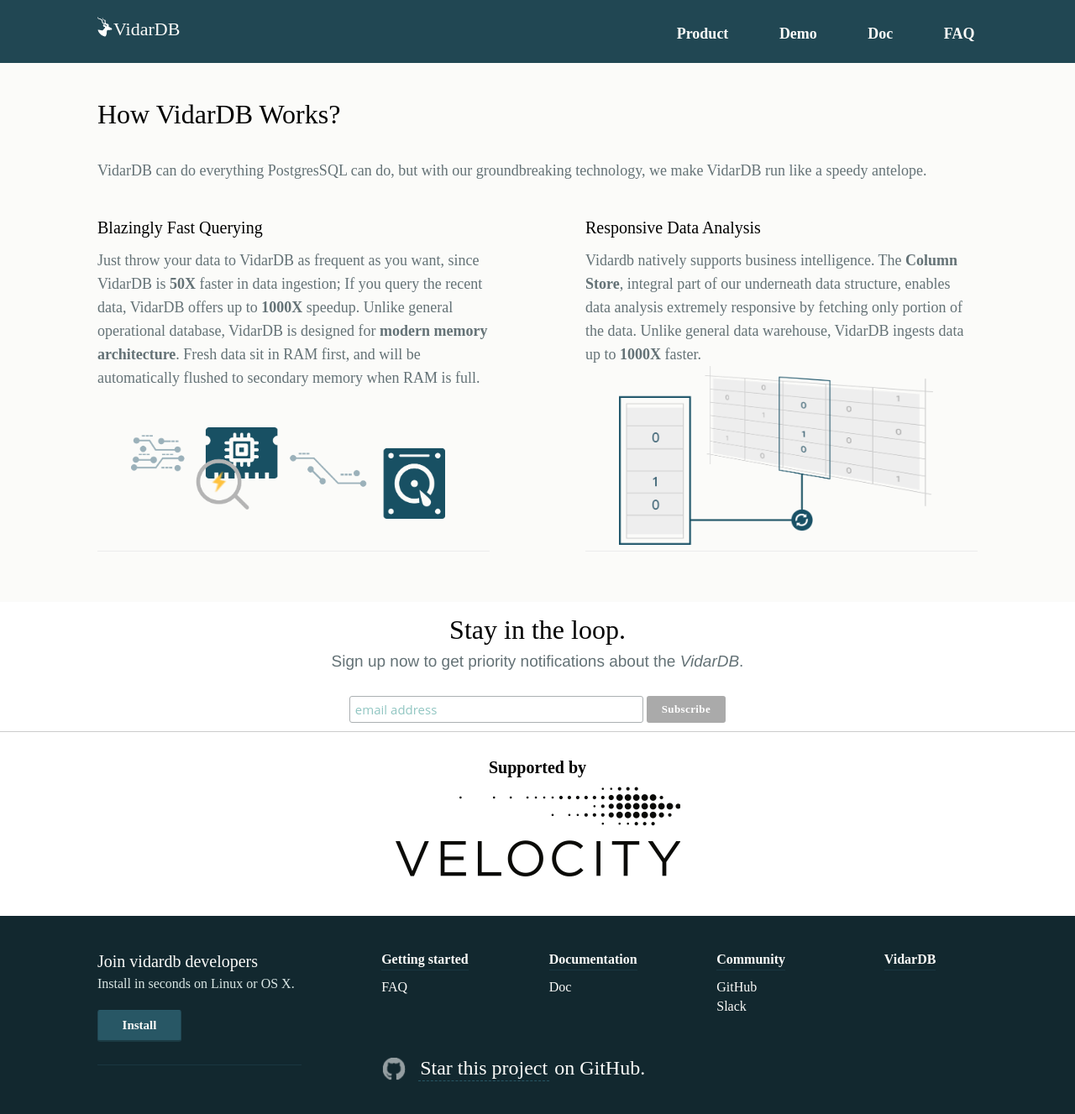
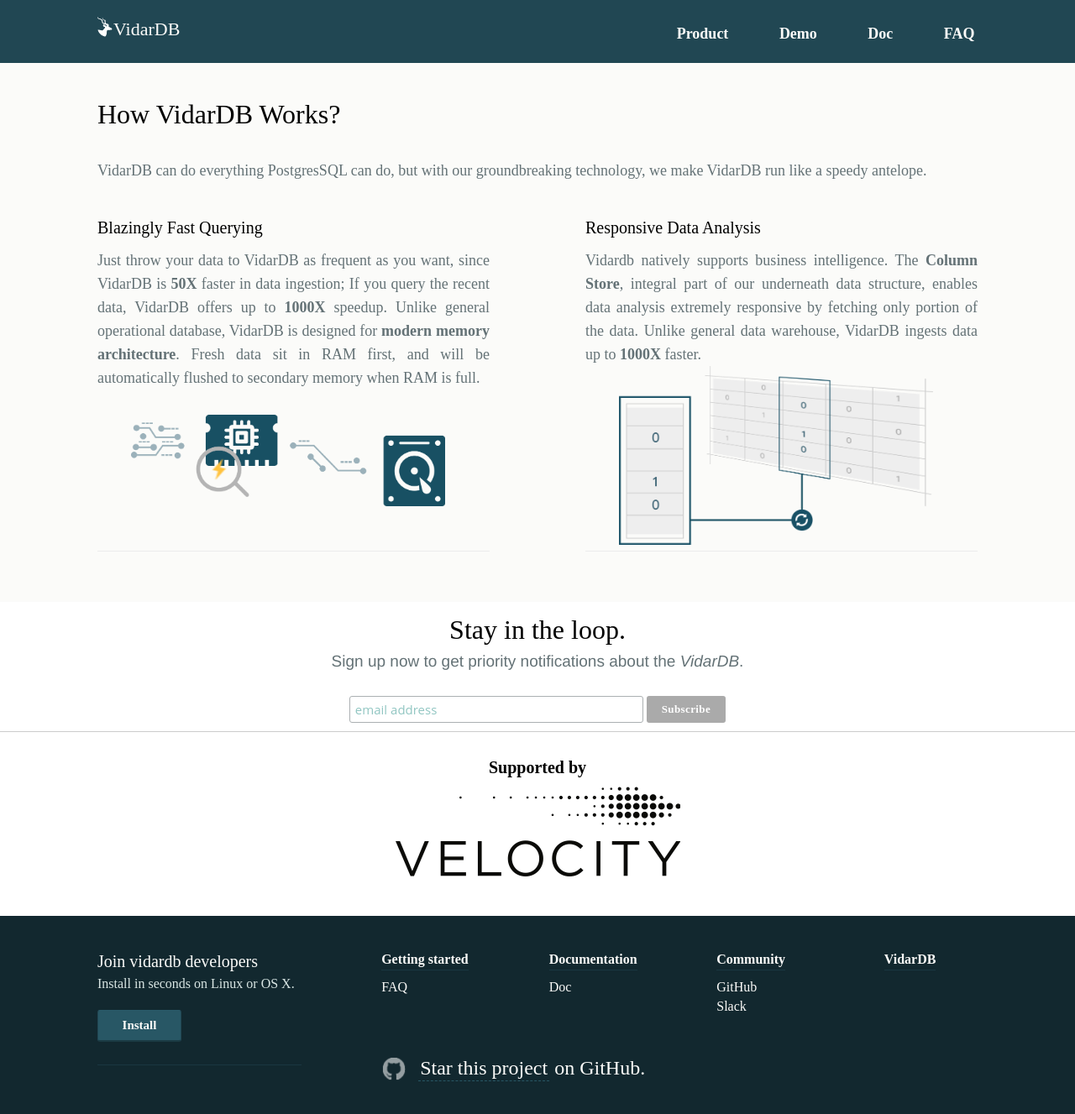
Before and after one commit to vidardb/vidardb.github.io, a Jekyll site: the page built from index.html, in a window 1280 px wide and 1400 px high, scrolled down 597 px. Shown: the top 1327 px of the window at 84% size. Built offline with Jekyll 4.4.1, drawn with Linux system fonts in a browser that asks for light colours; the list of posts is cut into pages by our own code.

Commit message:
fix: fix ram pic size and pos.

```diff
--- a/_sass/landing/base.scss
+++ b/_sass/landing/base.scss
@@ -374,6 +374,7 @@
             @include span-columns(5.5 of 12);
             @include omega(2n);
             margin-bottom: $base-spacing*3;
+            text-align: justify;
 
             border-bottom: thin solid rgb(236, 236, 236);
             height: rem(400);
@@ -397,7 +398,7 @@
             // Properly sizing the illustrations
             &:nth-child(1) img {
                 width: 80%;
-                margin-top: rem(45);
+                margin-top: rem(30);
             }
             &:nth-child(2) img {
                 width: 80%;
```
